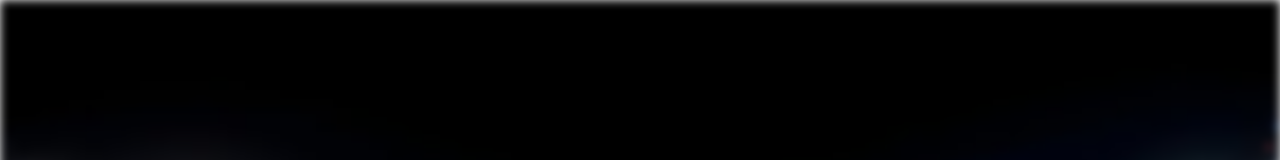
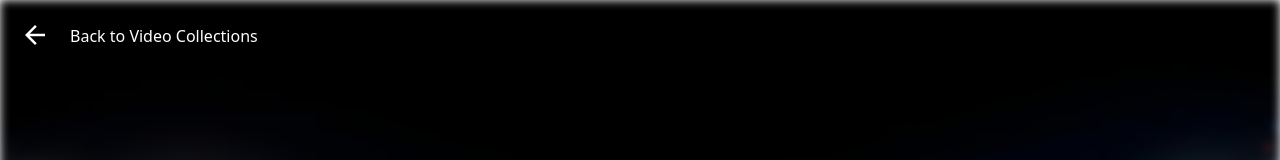
Before and after one commit to BrianBoth/f1Analyzer, a React (Vite) app in the folder frontend/: page /addVideo/1 in a window 1280 px wide. Shown: the top 160 px of the page. Built offline with nearby package versions, Linux system fonts and the light colour scheme; no server answers.

Commit message:
back button to video collection

```diff
--- a/frontend/src/pages/AddVideo.jsx
+++ b/frontend/src/pages/AddVideo.jsx
@@ -3,6 +3,7 @@ import { useParams } from "react-router-dom";
 import Spinner from "../components/Spinner.jsx";
 import axios from "axios";
 import { useNavigate } from "react-router-dom";
+import { MdArrowBack } from "react-icons/md";
 
 function AddVideo() {
   const [indexes, setIndexes] = useState([]);
@@ -61,6 +62,10 @@ function AddVideo() {
       });
   };
 
+  const handleBackClick = () => {
+    navigate(`/data/${id}`);
+  };
+
   return (
     <div className="h-screen">
       <div
@@ -72,6 +77,10 @@ function AddVideo() {
           zIndex: -1,
         }}
       ></div>
+      <span className="flex cursor-pointer" onClick={handleBackClick}>
+        <MdArrowBack className="text-white text-3xl mt-5 ml-5"></MdArrowBack>
+        <h2 className="text-white mt-6 ml-5">Back to Video Collections</h2>
+      </span>
       <div className="fileContainer flex flex-col mx-auto h-screen items-center justify-center p-6 rounded-lg shadow-lg">
         <form
           onSubmit={handleUpload}
--- a/frontend/src/pages/UserVideos.jsx
+++ b/frontend/src/pages/UserVideos.jsx
@@ -3,7 +3,7 @@ import axios from "axios";
 import { useParams } from "react-router-dom";
 import Spinner from "../components/Spinner.jsx";
 import { Link } from "react-router-dom";
-import { MdOutlineAddBox, MdSearch } from "react-icons/md";
+import { MdOutlineAddBox, MdSearch, MdArrowBack } from "react-icons/md";
 import { useNavigate } from "react-router-dom";
 
 const UserVideos = () => {
@@ -41,14 +41,12 @@ const UserVideos = () => {
       isMounted = false;
     };
   }, [id]);
-  console.log(videoData);
 
   const handleVideoClick = (video) => {
     navigate(`/displayVideo/${id}`, { state: video });
   };
 
   const handleSearch = (e) => {
-    console.log(videoRefs);
     const input = e.target.value.toLowerCase();
     setSearchTerm(input);
 
```
